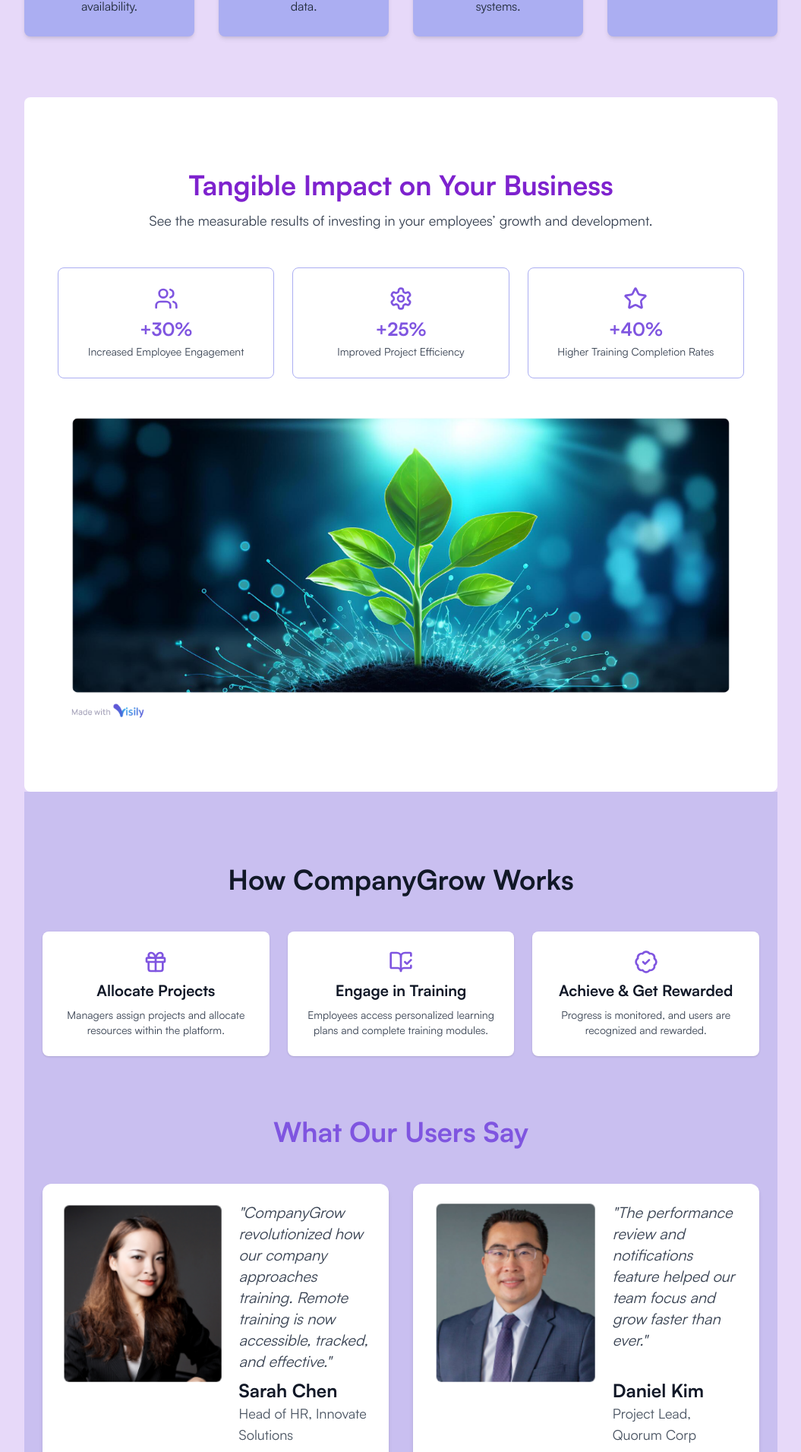
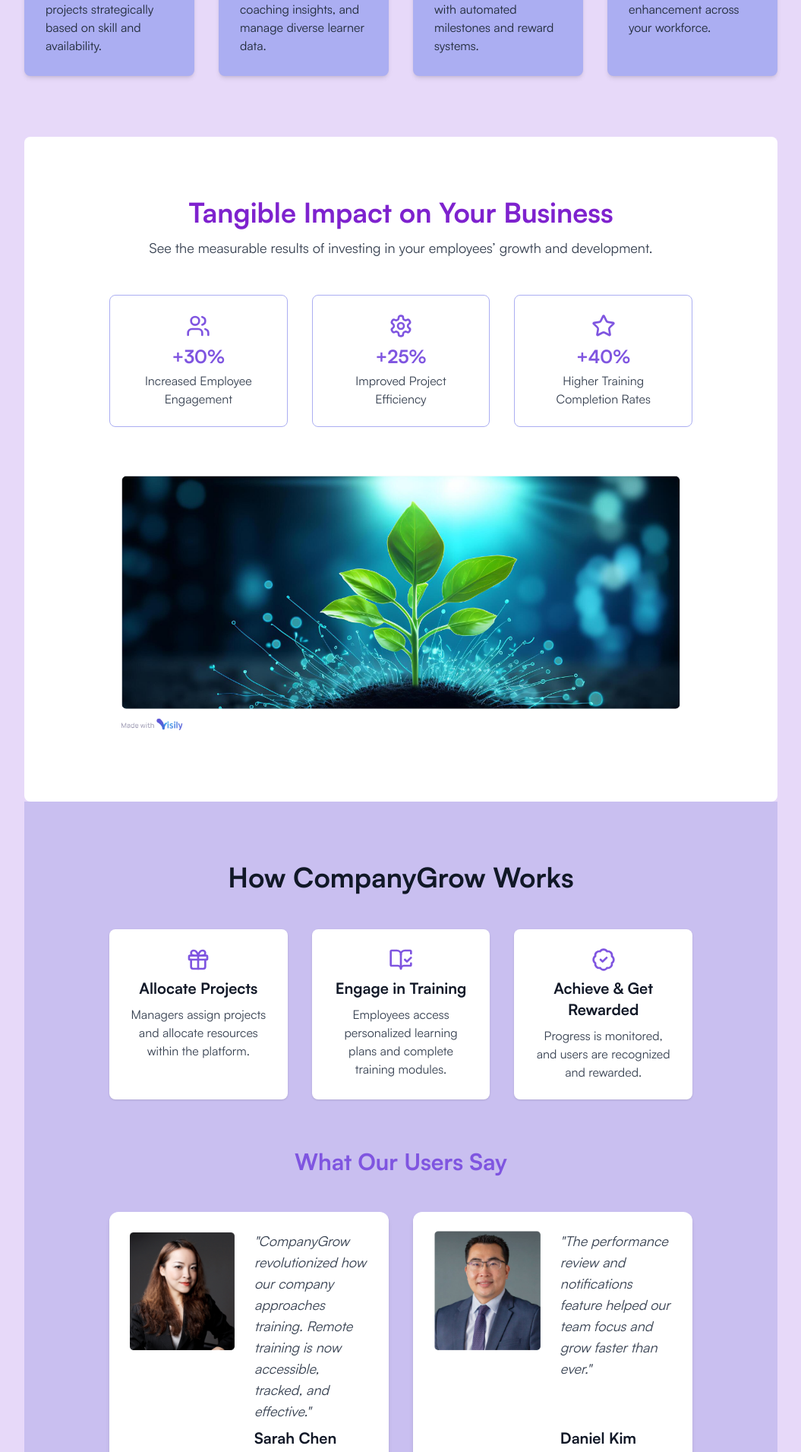
Before and after one commit to laladwesh/cc-even-sem, a React (Create React App) app in the folder frontend/: page / in a window 1280 px wide. Shown: the part 828-2739 px from the top of the page at 76% size, without its empty margins (112-1167 px from the left). Built offline with nearby package versions, Linux system fonts and the light colour scheme; no server answers.

Commit message:
added homepage with changes

```diff
--- a/frontend/src/pages/HomePage.jsx
+++ b/frontend/src/pages/HomePage.jsx
@@ -8,7 +8,7 @@
   BookOpenCheck,
   BadgeCheck,
 } from "lucide-react";
-import {  useState } from "react";
+import { useState } from "react";
 
 const blogPosts = [
   {
@@ -47,7 +47,6 @@
     date: "September 28, 2024",
     image: "/blog6.png",
   },
-  // Add 6 more dummy articles
   {
     title: "Adapting Learning Paths with AI",
     category: "Innovation",
@@ -86,11 +85,10 @@
   },
 ];
 
-
 export default function HeroSection({ blogRef, reviewsRef }) {
   const [expanded, setExpanded] = useState(false);
+  const displayedPosts = expanded ? blogPosts : blogPosts.slice(0, 6);
 
-  const displayedPosts = expanded ? blogPosts : blogPosts.slice(0, 6);
   const features = [
     {
       title: "Smart Project Allocation",
@@ -115,75 +113,75 @@
   ];
 
   return (
-    <div className="bg-[#e7d9f9] w-full px-6 md:px-36 py-24">
+    <div className="bg-[#e7d9f9] w-full px-4 sm:px-6 md:px-12 lg:px-36 py-12 sm:py-16 md:py-24">
       {/* Hero Section */}
       <div className="flex flex-col md:flex-row items-center justify-between gap-10">
         {/* Text Content */}
-        <div className="max-w-xl">
-          <p className="text-base md:text-lg text-purple-700 font-semibold mb-3">
+        <div className="w-full md:w-1/2 max-w-xl">
+          <p className="text-base sm:text-lg text-purple-700 font-semibold mb-3">
             Employee Development & Training
           </p>
-          <h1 className="text-4xl md:text-5xl font-bold text-gray-900 leading-tight mb-6">
+          <h1 className="text-3xl sm:text-4xl md:text-5xl font-bold text-gray-900 leading-tight mb-6">
             Grow Your Workforce,
             <br />
             <span className="text-primary">Grow Your Company</span>
           </h1>
-          <p className="text-lg text-gray-800 mb-8">
+          <p className="text-base sm:text-lg text-gray-800 mb-8">
             Unlock the full potential of your employees with our integrated
             platform for project allocation, training management, and
             performance recognition.
           </p>
-          <button className="bg-primary hover:bg-primary/80 text-lg text-white px-7 py-3 rounded-md shadow-md">
+          <button className="bg-primary hover:bg-primary/80 text-lg text-white px-6 sm:px-7 py-2 sm:py-3 rounded-md shadow-md">
             Let’s get started
           </button>
         </div>
 
         {/* Image */}
-        <div className="w-full md:w-6/12">
+        <div className="w-full md:w-1/2">
           <img
             src="/hero.png"
             alt="Hero"
-            className="rounded-md shadow-lg w-full"
+            className="rounded-md shadow-lg w-full h-auto object-cover"
           />
         </div>
       </div>
 
       {/* Features */}
-      <div className="mt-20 text-center">
-        <h2 className="text-3xl font-semibold text-gray-900 mb-12">
+      <div className="mt-16 sm:mt-20 text-center">
+        <h2 className="text-2xl sm:text-3xl md:text-4xl font-semibold text-gray-900 mb-8 sm:mb-12">
           Key Platform Features
         </h2>
-        <div className="grid grid-cols-1 md:grid-cols-2 lg:grid-cols-4 gap-8">
+        <div className="grid grid-cols-1 sm:grid-cols-2 lg:grid-cols-4 gap-6 sm:gap-8">
           {features.map((feature, i) => (
             <div
               key={i}
-              className="bg-[#ABAEF2] p-7 rounded-lg shadow-md text-left hover:shadow-lg transition"
+              className="bg-[#ABAEF2] p-4 sm:p-7 rounded-lg shadow-md hover:shadow-lg transition text-left"
             >
               <div className="flex flex-col items-start">
                 <span className="w-full">{feature.icon}</span>
-                <h3 className="text-xl mx-auto font-semibold text-gray-900 mb-2">
+                <h3 className="text-xl font-semibold text-gray-900 mb-2">
                   {feature.title}
                 </h3>
-                <p className="text-base text-center text-gray-800">
-                  {feature.desc}
-                </p>
+                <p className="text-base text-gray-800">{feature.desc}</p>
               </div>
             </div>
           ))}
         </div>
       </div>
-      <div className="bg-[#fff] w-full px-11 mt-20 rounded-lg py-24 text-center">
+
+      {/* Impact Section */}
+      <div className="bg-white w-full px-4 sm:px-6 lg:px-28 mt-20 rounded-lg py-16 sm:py-20 text-center">
         {/* Section Title */}
-        <h2 className="text-3xl md:text-4xl font-semibold text-purple-700 mb-3">
+        <h2 className="text-2xl sm:text-3xl md:text-4xl font-semibold text-purple-700 mb-3">
           Tangible Impact on Your Business
         </h2>
-        <p className="text-base md:text-lg text-gray-700 mb-12">
+        <p className="text-base sm:text-lg text-gray-700 mb-8 sm:mb-12">
           See the measurable results of investing in your employees’ growth and
           development.
         </p>
 
         {/* Metrics */}
-        <div className="grid grid-cols-1 md:grid-cols-3 gap-6 mb-12">
+        <div className="grid grid-cols-1 md:grid-cols-3 gap-6 sm:gap-8 mb-8 sm:mb-12">
           {[
             {
               icon: <Users className="h-8 w-8 text-primary mb-2" />,
@@ -203,13 +201,15 @@
           ].map((metric, i) => (
             <div
               key={i}
-              className="bg-white border border-secondary p-6 rounded-lg text-center hover:shadow-md transition"
+              className="bg-white border border-secondary p-4 sm:p-6 rounded-lg text-center hover:shadow-md transition"
             >
               <div className="flex justify-center">{metric.icon}</div>
-              <h3 className="text-2xl font-bold text-primary">
+              <h3 className="text-xl sm:text-2xl font-bold text-primary">
                 {metric.value}
               </h3>
-              <p className="text-sm text-gray-700 mt-1">{metric.label}</p>
+              <p className="text-sm sm:text-base text-gray-700 mt-1">
+                {metric.label}
+              </p>
             </div>
           ))}
         </div>
@@ -219,16 +219,17 @@
           <img
             src="/impact.png"
             alt="Impact"
-            className="rounded-lg w-full max-h-[400px] object-cover"
+            className="rounded-lg w-full max-h-[300px] sm:max-h-[350px] md:max-h-[400px] object-cover"
           />
         </div>
       </div>
-      <div className="bg-[#c9bff0] w-full px-6 py-24">
-        {/* How it works */}
-        <h2 className="text-3xl md:text-4xl font-semibold text-center text-gray-900 mb-12">
+
+      {/* How It Works */}
+      <div className="bg-[#c9bff0] w-full px-4 sm:px-6 md:px-12 lg:px-28 py-16 sm:py-20">
+        <h2 className="text-2xl sm:text-3xl md:text-4xl font-semibold text-center text-gray-900 mb-8 sm:mb-12">
           How CompanyGrow Works
         </h2>
-        <div className="grid grid-cols-1 md:grid-cols-3 gap-6 text-center mb-20">
+        <div className="grid grid-cols-1 md:grid-cols-3 gap-6 sm:gap-8 text-center mb-12 sm:mb-16">
           {[
             {
               icon: <Gift className="h-8 w-8 text-primary mx-auto mb-2" />,
@@ -253,22 +254,22 @@
             <div
               key={i}
               ref={reviewsRef}
-              className="bg-white p-6 rounded-lg shadow hover:shadow-md transition"
+              className="bg-white p-4 sm:p-6 rounded-lg shadow hover:shadow-md transition"
             >
               {step.icon}
               <h3 className="text-xl font-semibold text-gray-900 mb-2">
                 {step.title}
               </h3>
-              <p className="text-sm text-gray-700">{step.desc}</p>
+              <p className="text-sm sm:text-base text-gray-700">{step.desc}</p>
             </div>
           ))}
         </div>
 
         {/* Testimonials */}
-        <h3  className="text-3xl md:text-4xl font-semibold text-center text-primary mb-12 ">
+        <h3 className="text-2xl sm:text-3xl text-primary font-semibold text-center mb-8 sm:mb-12">
           What Our Users Say
         </h3>
-        <div className="grid grid-cols-1 md:grid-cols-2 gap-8 items-stretch">
+        <div className="grid grid-cols-1 md:grid-cols-2 gap-8">
           {[
             {
               quote:
@@ -301,75 +302,101 @@
           ].map((user, i) => (
             <div
               key={i}
-              className="flex h-full bg-white p-6 rounded-xl shadow-md gap-5 items-start"
+              className="flex flex-col md:flex-row bg-white p-4 sm:p-6 rounded-xl shadow-md gap-4 md:gap-6"
             >
               <img
                 src={user.img}
                 alt={user.name}
-                className="w-60 h-60 object-cover"
+                className="w-full md:w-40 h-auto md:h-40 object-cover rounded"
               />
               <div className="flex flex-col justify-between h-full">
-                <p className="text-xl italic text-gray-700 mb-2">
+                <p className="text-base sm:text-lg italic text-gray-700 mb-2">
                   "{user.quote}"
                 </p>
                 <div className="mt-auto">
-                  <p className="font-semibold text-2xl text-gray-900">
+                  <p className="font-semibold text-lg sm:text-xl text-gray-900">
                     {user.name}
                   </p>
-                  <p className="text-lg text-gray-600">{user.role}</p>
+                  <p className="text-sm sm:text-base text-gray-600">
+                    {user.role}
+                  </p>
                 </div>
               </div>
             </div>
           ))}
         </div>
       </div>
-      <div ref={blogRef} className="bg-[#d7ccf2] py-20 px-4 text-center">
-      <h2 className="text-4xl font-semibold mb-10 text-gray-800">Latest from Our Blog</h2>
+
+      {/* Blog Section */}
+      <div
+        ref={blogRef}
+        className="bg-[#d7ccf2] py-16 sm:py-20 px-4 sm:px-6 md:px-12 lg:px-36 text-center"
+      >
+        <h2 className="text-2xl sm:text-3xl md:text-4xl font-semibold mb-8">
+          Latest from Our Blog
+        </h2>
         <div className="grid grid-cols-1 sm:grid-cols-2 lg:grid-cols-3 gap-6 max-w-6xl mx-auto">
           {displayedPosts.map((post, index) => (
-          <div key={index} className="bg-white rounded-xl shadow-md overflow-hidden">
-            <img src={post.image} alt={post.title} className="h-56 w-full object-cover" />
+            <div
+              key={index}
+              className="bg-white rounded-xl shadow-md overflow-hidden"
+            >
+              <img
+                src={post.image}
+                alt={post.title}
+                className="h-48 sm:h-56 md:h-64 w-full object-cover"
+              />
               <div className="p-4 text-left">
-              <span className="text-lg font-semibold text-primary">{post.category}</span>
-              <h3 className="text-base font-semibold text-gray-800 mt-1">{post.title}</h3>
-              <p className="text-lg text-gray-500 mt-1">{post.date}</p>
+                <span className="text-base sm:text-lg font-semibold text-primary">
+                  {post.category}
+                </span>
+                <h3 className="text-sm sm:text-base font-semibold text-gray-800 mt-1">
+                  {post.title}
+                </h3>
+                <p className="text-xs sm:text-sm text-gray-500 mt-1">
+                  {post.date}
+                </p>
               </div>
             </div>
           ))}
         </div>
         <button
           onClick={() => setExpanded(!expanded)}
-        className="mt-8 px-6 py-3 rounded-lg bg-white text-gray-700 font-semibold border hover:bg-purple-100 transition"
+          className="mt-8 px-5 sm:px-6 py-2 sm:py-3 rounded-lg bg-white text-gray-700 font-semibold border hover:bg-purple-100 transition"
         >
           {expanded ? "Close" : "View More Articles"}
         </button>
       </div>
-    <div className="bg-[#7F55E0] py-24 mt-20 text-white px-6 rounded-md">
-      <div className="max-w-6xl mx-auto flex flex-col md:flex-row items-center justify-between gap-10">
+
+      {/* Newsletter */}
+      <div className="bg-[#7F55E0] py-12 sm:py-16 mt-16 text-white px-4 sm:px-6 md:px-12 lg:px-36 rounded-md">
+        <div className="max-w-6xl mx-auto flex flex-col md:flex-row items-center justify-between gap-8">
           {/* Left Section */}
-        <div className="flex-1">
-          <h2 className="text-2xl md:text-3xl font-bold mb-2">Ready to Grow Your Team?</h2>
-          <p className="mb-4">
+          <div className="w-full md:w-1/2 text-center md:text-left">
+            <h2 className="text-xl sm:text-2xl md:text-3xl font-bold mb-2">
+              Ready to Grow Your Team?
+            </h2>
+            <p className="text-sm sm:text-base mb-4">
               Subscribe to our newsletter for insights on employee development.
             </p>
-          <div className="flex flex-col sm:flex-row items-center gap-2">
+            <div className="flex flex-col sm:flex-row items-center gap-2 justify-center md:justify-start">
               <input
                 type="email"
                 placeholder="Enter your email"
-              className="px-4 py-2 rounded-md text-black w-full sm:w-auto"
+                className="px-3 sm:px-4 py-2 rounded-md text-black w-full sm:w-auto"
               />
-            <button className="bg-purple-900 hover:bg-purple-800 text-white px-5 py-2 rounded-md font-semibold">
+              <button className="bg-purple-900 hover:bg-purple-800 text-white px-4 sm:px-5 py-2 rounded-md font-semibold text-sm sm:text-base">
                 Subscribe
               </button>
             </div>
           </div>
 
           {/* Right Section - Image */}
-        <div className="flex-1">
+          <div className="w-full md:w-1/2 flex justify-center md:justify-end">
             <img
               src="/news.png"
               alt="Grow arrows"
-            className="w-full h-full max-w-md mx-auto rounded"
+              className="w-full max-w-md h-auto object-cover rounded"
             />
           </div>
         </div>
```
Lines whose indentation alone changed are shown as unchanged.
